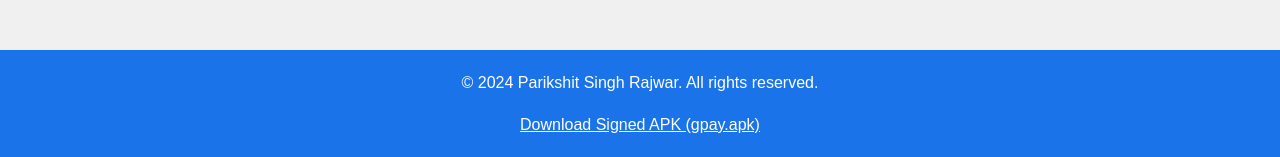
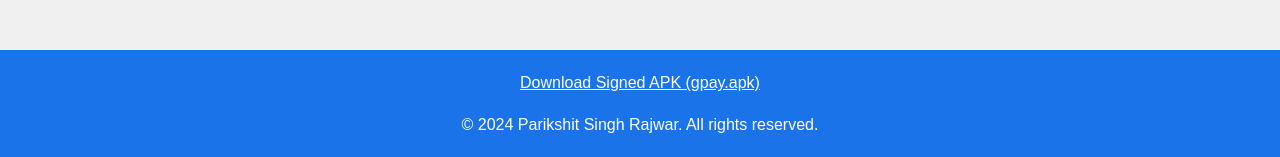
Before and after one commit to Ps-jpg/Gpay, a plain HTML site: page index.html in a window 1280 px wide. Shown: the part 1399-1556 px from the top of the page. Drawn offline with nearby package versions, Linux system fonts and the light colour scheme.

Commit message:
Update index.html

```diff
--- a/index.html
+++ b/index.html
@@ -133,7 +133,6 @@
     </div>
 
     <footer>
-         <p>&copy; 2024 Parikshit Singh Rajwar. All rights reserved.</p>
              <p><a href="output/gpay.apk" style="color:white;">Download Signed APK (gpay.apk)</a></p>
         <p>&copy; 2024 Parikshit Singh Rajwar. All rights reserved.</p>
     </footer>
```
